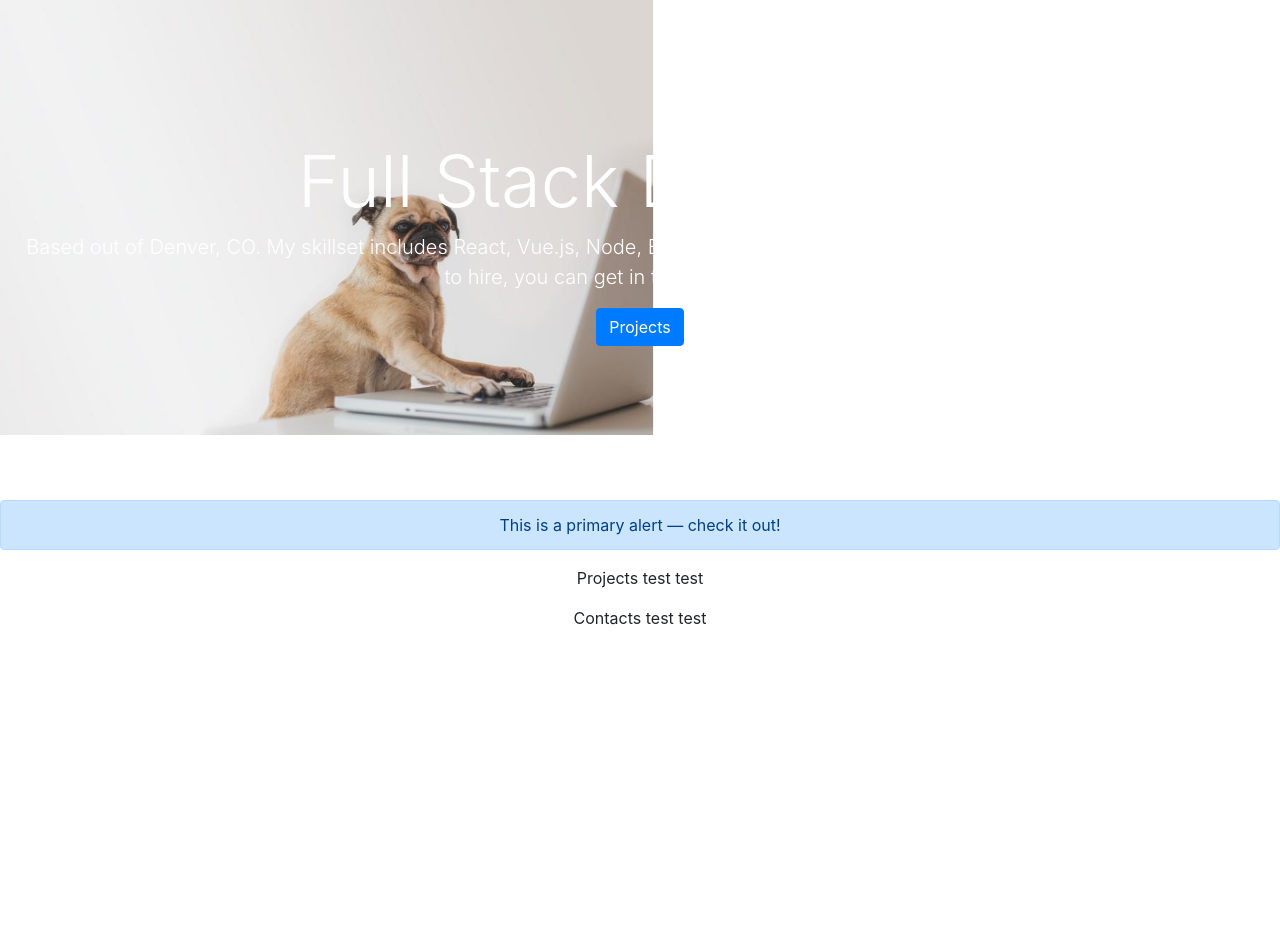
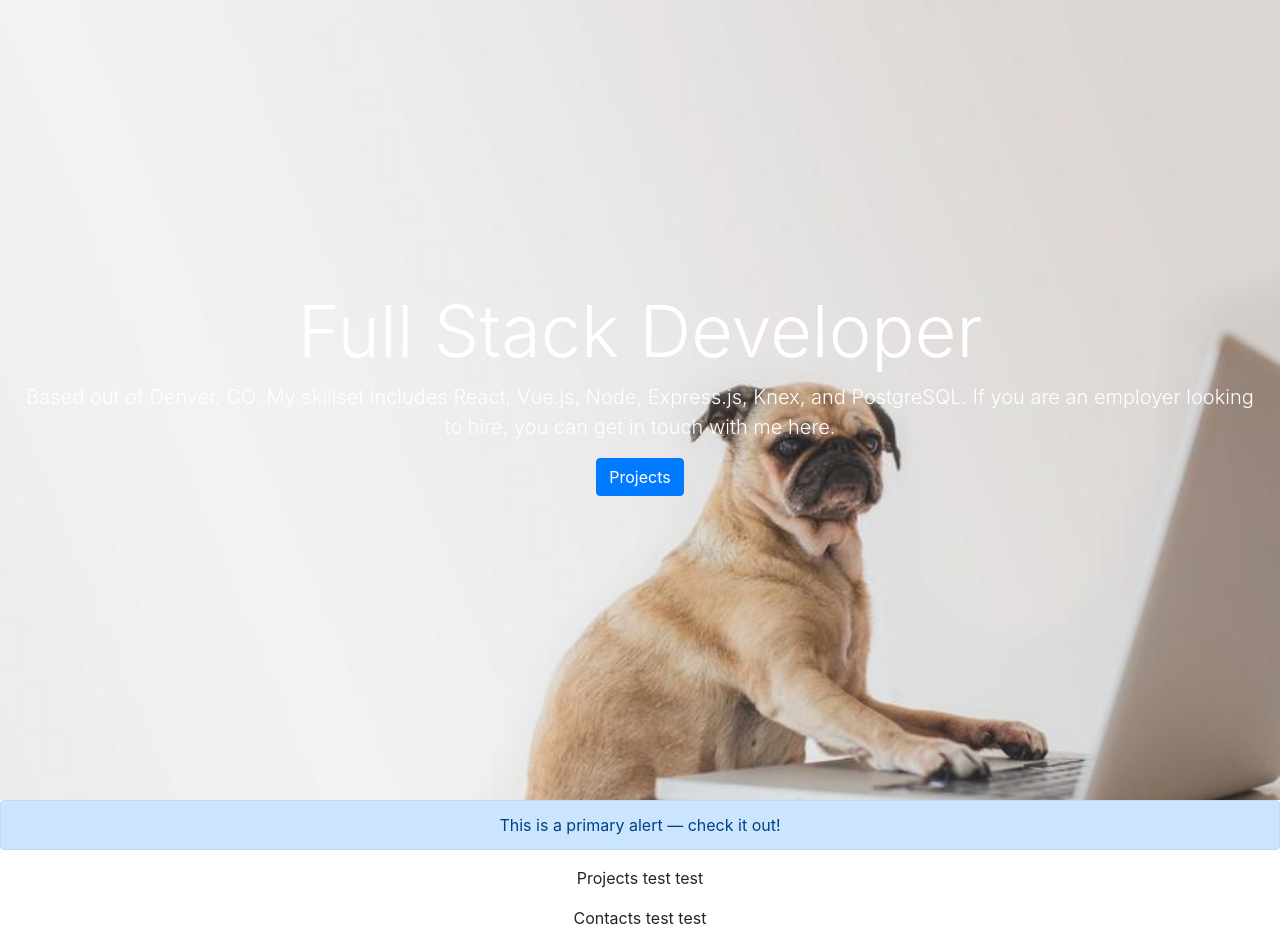
Before and after one commit to natalie-todd/portfolio, a React (Create React App) app: page / in a window 1280 px wide. Before the commit the page ends 800 px from the top, so only its background shows below. Built offline with nearby package versions, Linux system fonts and the light colour scheme.

Commit message:
image is no longer fixed

```diff
--- a/src/App.css
+++ b/src/App.css
@@ -1,15 +1,15 @@
 .pug {
   background-image: url("./assets/business-pug-working-on-laptop_925x.jpg");
-  height: 500px;
+  height: 800px;
   display: inline-flex;
   justify-content: flex-end;
   align-items: center;
   text-align: center;
   color: white;
-  background-size: 51%;
+  background-size: 100%;
   background-position: left top;
   background-repeat: no-repeat;
-  background-attachment: fixed;
+  /* background-attachment: fixed; */
   width: 100%;
   padding-left: 0px !important;
   padding-right: 0px !important;
```
